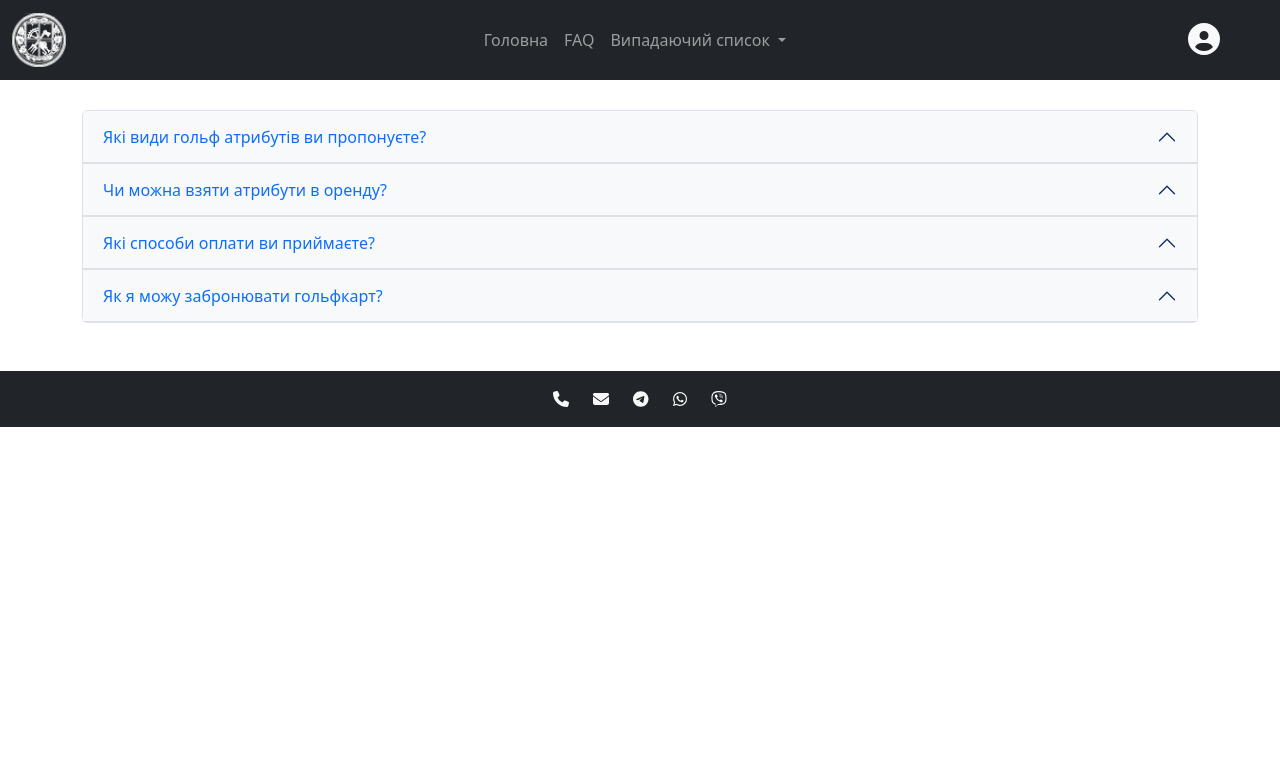
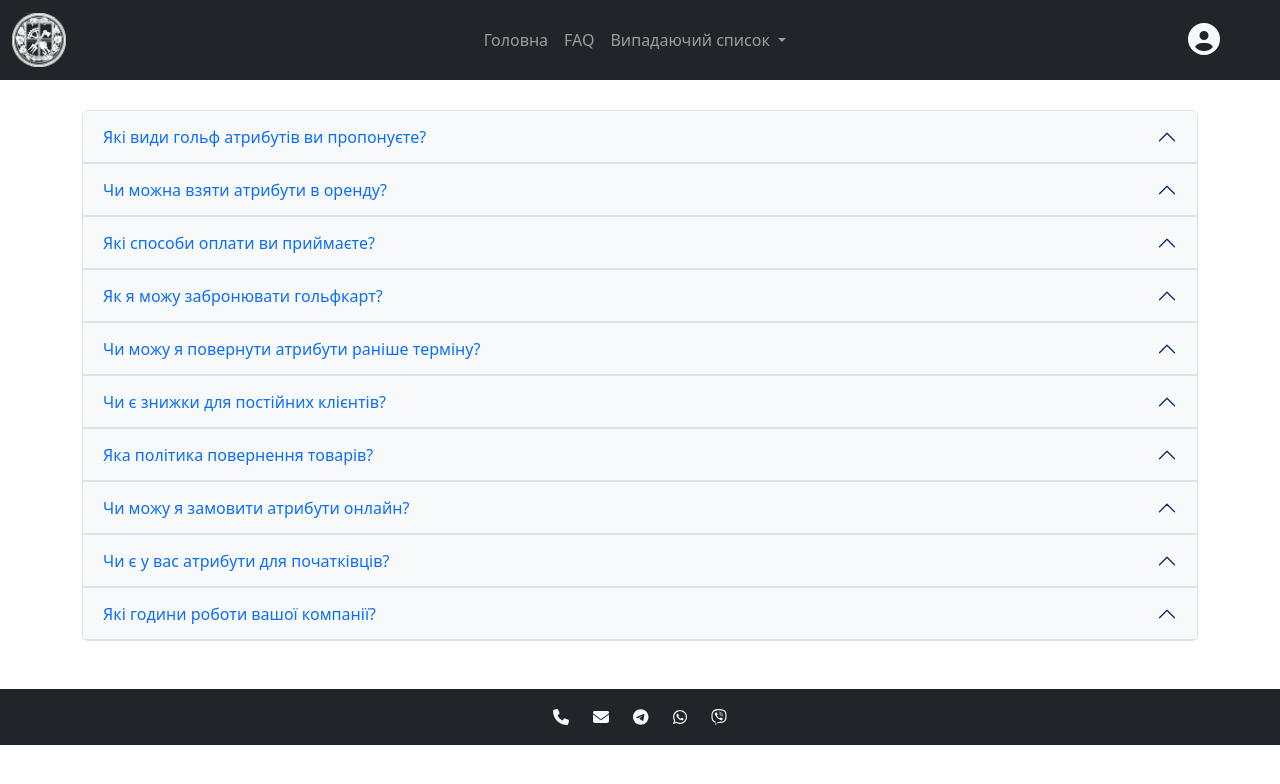
Before and after one commit to ke1wi-goose/web_labs, a Vue app in the folder web-project/: page /faq in a window 1280 px wide. Shown: the top 784 px of the page. Built offline with nearby package versions, Linux system fonts and the light colour scheme.

Commit message:
more faq

```diff
--- a/web-project/src/components/Faq.vue
+++ b/web-project/src/components/Faq.vue
@@ -33,7 +33,7 @@ export default {
       faqs: [
         {
           question: "Які види гольф атрибутів ви пропонуєте?",
-          answer: "Ми пропонуємо широкий асортимент гольфклубів, гольфкарів та інших атрибутів."
+          answer: "Ми пропонуємо широкий асортимент гольфклубів, гольфкарів, м'ячів та аксесуарів."
         },
         {
           question: "Чи можна взяти атрибути в оренду?",
@@ -41,11 +41,35 @@ export default {
         },
         {
           question: "Які способи оплати ви приймаєте?",
-          answer: "Ми приймаємо оплату готівкою, банківськими картками та онлайн-платежами."
+          answer: "Ми приймаємо оплату готівкою, банківськими картками, а також онлайн-платежі."
         },
         {
           question: "Як я можу забронювати гольфкарт?",
           answer: "Ви можете забронювати гольфкарт через наш сайт або зателефонувавши нам."
+        },
+        {
+          question: "Чи можу я повернути атрибути раніше терміну?",
+          answer: "Так, ви можете повернути орендовані атрибути раніше терміну. Зверніться до нас для деталей."
+        },
+        {
+          question: "Чи є знижки для постійних клієнтів?",
+          answer: "Так, ми пропонуємо знижки для постійних клієнтів. Зателефонуйте нам для отримання більше інформації."
+        },
+        {
+          question: "Яка політика повернення товарів?",
+          answer: "Повернення товарів можливе протягом 14 днів з моменту покупки за умови, що товар не був використаний."
+        },
+        {
+          question: "Чи можу я замовити атрибути онлайн?",
+          answer: "Так, ви можете замовити атрибути через наш сайт, і ми доставимо їх до вас."
+        },
+        {
+          question: "Чи є у вас атрибути для початківців?",
+          answer: "Так, ми маємо спеціальні набори для початківців, які включають всі необхідні атрибути."
+        },
+        {
+          question: "Які години роботи вашої компанії?",
+          answer: "Наші години роботи: понеділок - неділя з 9:00 до 18:00."
         }
       ],
       openIndex: null,
@@ -78,7 +102,7 @@ export default {
   background-color: #ffffff;
 }
 
-*{
-    transition: 0.4s;
+* {
+  transition: 0.4s;
 }
 </style>
--- a/web-project/src/components/Footerbar.vue
+++ b/web-project/src/components/Footerbar.vue
@@ -1,5 +1,5 @@
 <template>
-  <footer class="bg-dark text-light py-3 mt-auto">
+  <footer class="bg-dark text-light py-3 mt-auto ">
     <div class="container">
       <div class="row justify-content-center">
         <div class="col-auto">
--- a/web-project/src/components/Navbar.vue
+++ b/web-project/src/components/Navbar.vue
@@ -1,7 +1,7 @@
 <template>
   <nav class="navbar fixed-top bg-dark navbar-expand-md" data-bs-theme="dark">
     <div class="container-fluid d-flex">
-      <a class="navbar-brand justify-content-start" href="#">
+      <a class="navbar-brand justify-content-start" href="/">
         <img src="../../src/assets/img/logo.svg" alt="Logo" width="54" />
       </a>
       <button
@@ -21,10 +21,10 @@
       >
         <ul class="navbar-nav mb-2 mb-md-0">
           <li class="nav-item">
-            <a class="nav-link" href="#">Головна</a>
+            <a class="nav-link" href="/">Головна</a>
           </li>
           <li class="nav-item">
-            <a class="nav-link" href="#">FAQ</a>
+            <a class="nav-link" href="/faq">FAQ</a>
           </li>
           <li class="nav-item d-block d-md-none">
             <a
```
